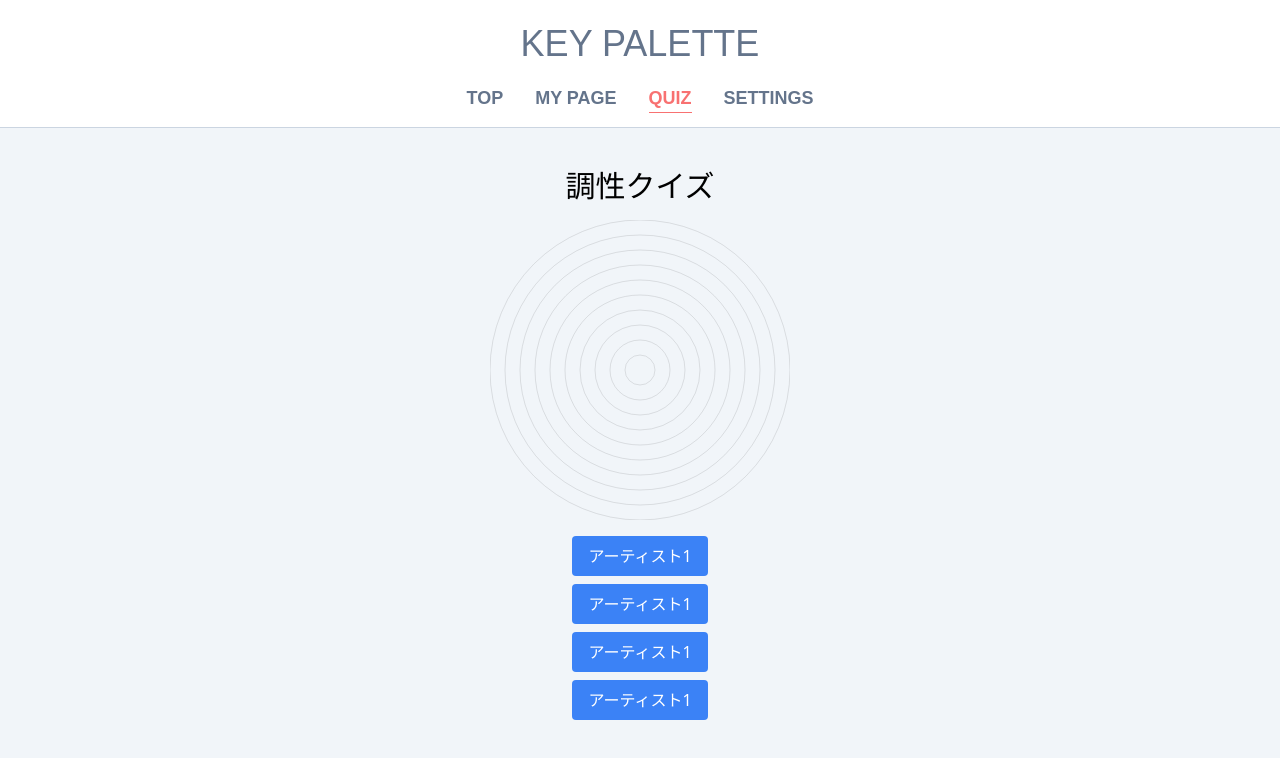
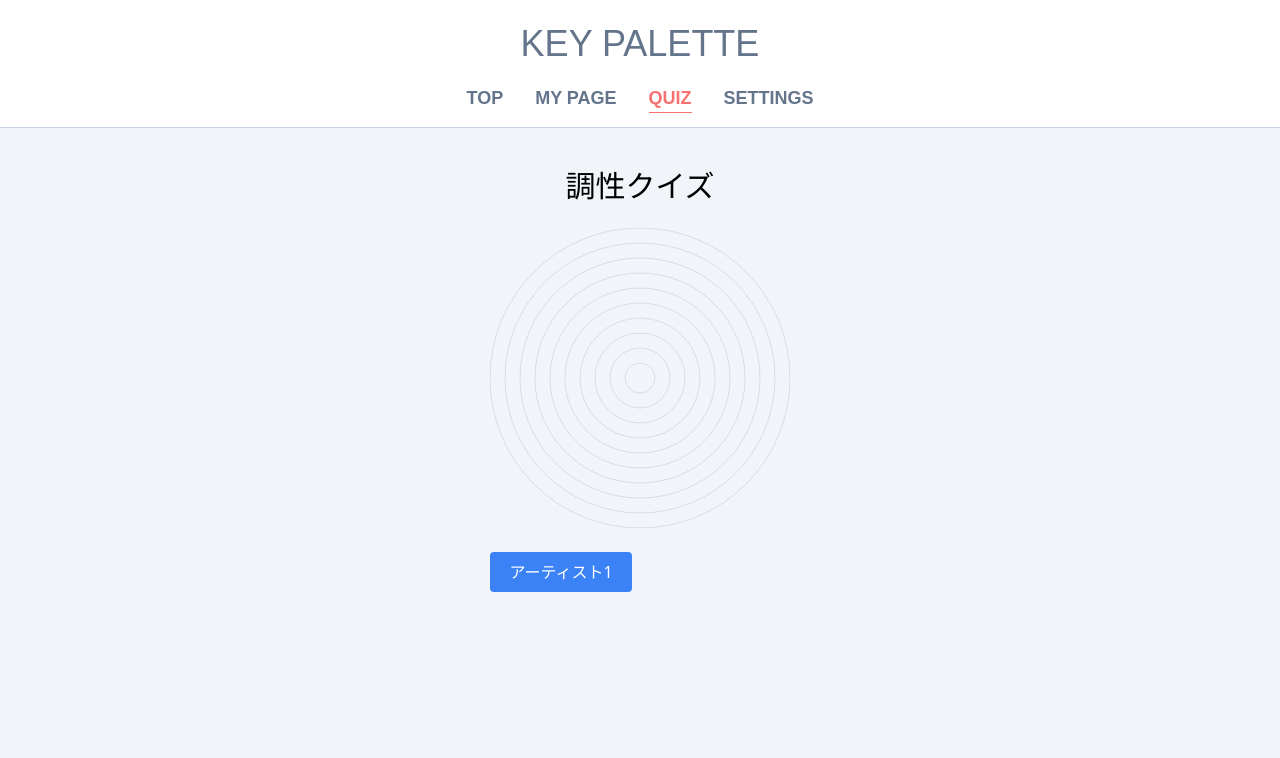
Before and after one commit to Yuki-Nakamura4/SpotifyAPIApp, a React (Create React App) app: page /quiz in a window 1280 px wide. Both pictures are taken after a click on the button "START". Shown: the top 758 px of the page. Built offline with nearby package versions, Linux system fonts and the light colour scheme.

Commit message:
TOPコンポーネントの見通しを良くした

```diff
--- /dev/null
+++ b/src/Components/atoms/QuizOptionsButton.tsx
@@ -0,0 +1,33 @@
+// QuizButton.tsx
+import React from 'react';
+
+type KeyData = {
+  name: string;
+  value: number;
+  fill: string;
+};
+
+type Artist = {
+  id: number;
+  name: string;
+  keyData: KeyData[];
+};
+
+type QuizOptionsButtonProps = {
+  artist: Artist;
+  onClick: (name: string) => void;
+};
+
+const QuizOptionsButton: React.FC<QuizOptionsButtonProps> = ({ artist, onClick }) => {
+  return (
+    <button
+      key={artist.id}
+      className="bg-blue-500 hover:bg-blue-700 text-white font-bold py-2 px-4 rounded mb-2"
+      onClick={() => onClick(artist.name)}
+    >
+      {artist.name}
+    </button>
+  );
+};
+
+export default QuizOptionsButton;
--- /dev/null
+++ b/src/Components/molecules/QuizOptions.tsx
@@ -0,0 +1,31 @@
+import React from 'react';
+import QuizOptionsButton from '../atoms/QuizOptionsButton';
+
+type Artist = {
+  id: number;
+  name: string;
+  keyData: KeyData[];
+};
+
+type KeyData = {
+  name: string;
+  value: number;
+  fill: string;
+};
+
+type QuizOptionsProps = {
+  shuffledArtists: Artist[];
+  handleAnswerClick: (selectedArtistName: string) => void;
+};
+
+const QuizOptions: React.FC<QuizOptionsProps> = ({ shuffledArtists, handleAnswerClick }) => {
+  return (
+    <div className="grid grid-cols-2 gap-4 mt-6">
+      {shuffledArtists.map((artist) => (
+        <QuizOptionsButton key={artist.id} artist={artist} onClick={handleAnswerClick} />
+      ))}
+    </div>
+  );
+};
+
+export default QuizOptions;
--- /dev/null
+++ b/src/Components/organisms/SearchSection.tsx
@@ -0,0 +1,30 @@
+// SearchSection.tsx
+import React from 'react';
+import {SearchBar} from '../molecules/SearchBar';
+
+interface SearchSectionProps {
+  searchQuery: string;
+  setSearchQuery: React.Dispatch<React.SetStateAction<string>>;
+  artistData: { name: string; id: string }[];
+  handleArtistClick: (artistId: string) => void;
+}
+
+const SearchSection: React.FC<SearchSectionProps> = ({
+  searchQuery,
+  setSearchQuery,
+  artistData,
+  handleArtistClick,
+}) => {
+  return (
+    <div>
+      <SearchBar
+        searchQuery={searchQuery}
+        setSearchQuery={setSearchQuery}
+        artistData={artistData}
+        handleArtistClick={handleArtistClick}
+      />
+    </div>
+  );
+};
+
+export default SearchSection;
--- a/src/Components/pages/Quiz.tsx
+++ b/src/Components/pages/Quiz.tsx
@@ -1,6 +1,8 @@
 import React, { useState, useEffect } from 'react';
 import KeyChart from '../organisms/KeyChart';
 import { getRandomArtists } from '../organisms/RandomArtistAPI';
+import QuizOptionsButton from '../atoms/QuizOptionsButton';
+import QuizOptions from '../molecules/QuizOptions';
 
 type KeyData = {
   name: string;
@@ -8,8 +10,7 @@ type KeyData = {
   fill: string;
 };
 
-// アーティストのデータを型付け
-interface Artist {
+type Artist  ={
   id: number;
   name: string;
   keyData: KeyData[];
@@ -38,16 +39,9 @@ export const Quiz: React.FC = () => {
     setKeyData([]); // クイズが始まるたびに keyData をリセット
   };
 
-  const shuffleArray = (array: Artist[]): Artist[] => {
-    const shuffled = array.sort(() => Math.random() - 0.5);
-    return shuffled;
-  };
-
   const handleAnswerClick = (selectedArtistName: string) => {
     if (selectedArtistName === shuffledArtists[currentQuestion].name) {
       alert('正解です！');
-      // 正解の場合、keyData に対応するアーティストの keyData をセット
-      setKeyData(shuffledArtists[currentQuestion].keyData);
     } else {
       alert('不正解です！');
     }
@@ -56,7 +50,7 @@ export const Quiz: React.FC = () => {
     if (currentQuestion < 4) {
       setCurrentQuestion(currentQuestion + 1);
     } else {
-      // クイズが完了した場合、ここでクイズの終了処理を行います
+      // クイズが完了した場合、ここでクイズの終了処理を行う
       alert('クイズ終了！');
       setQuizStarted(false);
       setCurrentQuestion(0);
@@ -64,51 +58,18 @@ export const Quiz: React.FC = () => {
   };
 
   useEffect(() => {
-    // 必要に応じて追加のデータの取得や初期化処理を行います
+    // 必要に応じて追加のデータの取得や初期化処理を行う
   }, []);
 
   return (
     <div className="flex flex-col items-center justify-center mt-10">
-      <h1 className="text-3xl font-bold mb-4">調性クイズ</h1>
+      <h1 className="text-3xl font-bold mb-6">調性クイズ</h1>
       {quizStarted ? (
         <div>
           {/* 現在の問題のための keychart を描画 */}
           <KeyChart keyData={keyData} />
           {/* 回答オプションを描画 */}
-          <div className="flex flex-col items-center">
-            {shuffledArtists.map((artist) => (
-            <>
-              <button
-                key={artist.id}
-                className="bg-blue-500 hover:bg-blue-700 text-white font-bold py-2 px-4 rounded mt-4 mb-2"
-                onClick={() => handleAnswerClick(artist.name)}
-              >
-                {artist.name}
-              </button>
-              <button
-              key={artist.id}
-              className="bg-blue-500 hover:bg-blue-700 text-white font-bold py-2 px-4 rounded mb-2"
-              onClick={() => handleAnswerClick(artist.name)}
-            >
-              {artist.name}
-            </button>
-            <button
-            key={artist.id}
-            className="bg-blue-500 hover:bg-blue-700 text-white font-bold py-2 px-4 rounded mb-2"
-            onClick={() => handleAnswerClick(artist.name)}
-          >
-            {artist.name}
-          </button>
-          <button
-          key={artist.id}
-          className="bg-blue-500 hover:bg-blue-700 text-white font-bold py-2 px-4 rounded mb-2"
-          onClick={() => handleAnswerClick(artist.name)}
-        >
-          {artist.name}
-        </button>
-        </>
-            ))}
-          </div>
+          <QuizOptions shuffledArtists={shuffledArtists} handleAnswerClick={handleAnswerClick} />
         </div>
 
       ) : (
@@ -116,7 +77,7 @@ export const Quiz: React.FC = () => {
           <p className="text-center mb-4">
             表示されるグラフを元にそのアーティストが誰かを 4 択から選択してください
           </p>
-          <p className="mb-4 text-center ">問題数は 5 問です</p>
+          <p className="mb-6 text-center ">問題数は 5 問です</p>
           <div className="flex justify-center">
           <button
             className=" bg-blue-500 hover.bg-blue-700 text-white font-bold py-2 px-4 rounded"
--- a/src/Components/pages/Top.tsx
+++ b/src/Components/pages/Top.tsx
@@ -1,8 +1,9 @@
+// Top.tsx
 import React, { useState, useEffect, useMemo } from 'react';
+import SearchSection from '../organisms/SearchSection';
 import KeyChart from '../organisms/KeyChart';
 import {KeyDataList} from '../organisms/KeyDataList';
 import ResultTable from '../organisms/ResultTable';
-import { SearchBar } from '../molecules/SearchBar';
 
 type KeyData = {
   name: string;
@@ -93,7 +94,7 @@ export const Top: React.FC = () => {
 
   return (
     <div>
-      <SearchBar
+      <SearchSection
         searchQuery={searchQuery}
         setSearchQuery={setSearchQuery}
         artistData={artistData}
@@ -124,3 +125,5 @@ export const Top: React.FC = () => {
     </div>
   );
 };
+
+export default Top;
--- /dev/null
+++ b/src/Components/templates/KeyDataSection.tsx
@@ -0,0 +1,30 @@
+// KeyDataSection.tsx
+import React from 'react';
+import {KeyDataList} from '../organisms/KeyDataList';
+import KeyChart from '../organisms/KeyChart';
+import ResultTable from '../organisms/ResultTable';
+
+type KeyData = {
+    name: string;
+    value: number;
+    fill: string;
+};
+
+interface KeyDataSectionProps {
+  keyData: KeyData[];
+  searchResult: { 曲名: string; キー: string }[];
+}
+
+const KeyDataSection: React.FC<KeyDataSectionProps> = ({ keyData, searchResult }) => {
+  return (
+    <div className="flex justify-center">
+      <KeyDataList keyData={keyData} />
+      <div className="mr-2 mt-4 300px">
+        <KeyChart keyData={keyData} />
+      </div>
+      <ResultTable searchResult={searchResult} />
+    </div>
+  );
+};
+
+export default KeyDataSection;
```
Also changed, not shown: 1 other file (tests, documents, lock files or other folders).
